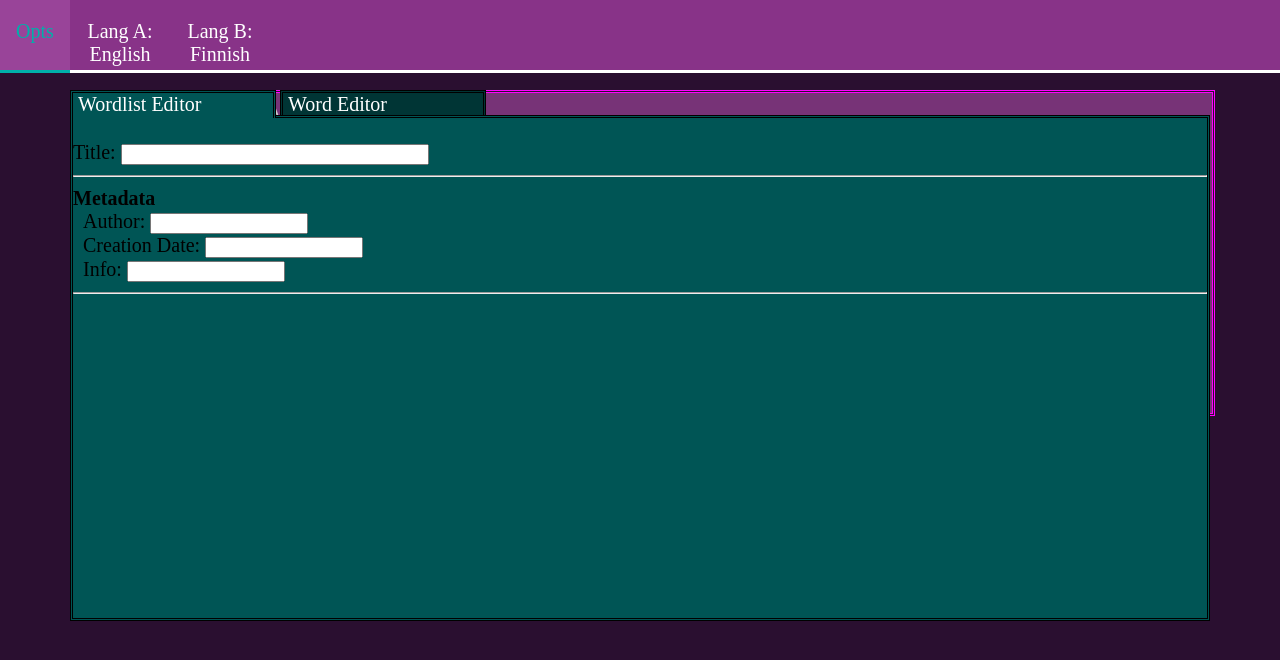
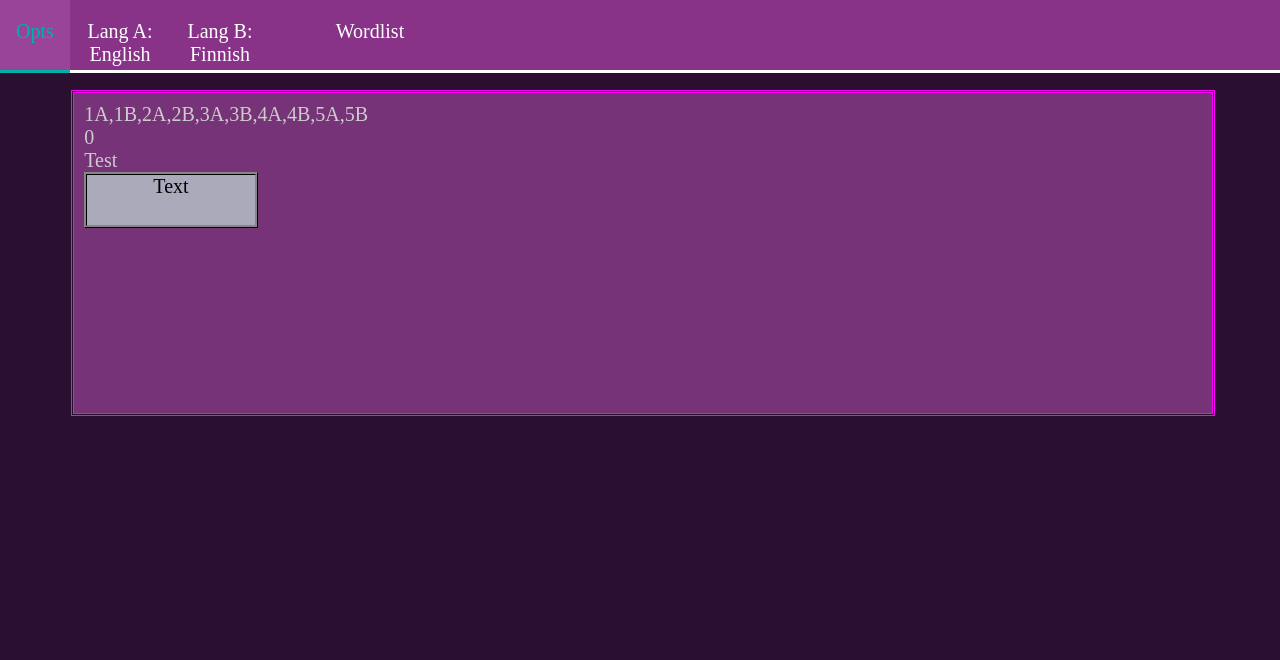
Before and after one commit to lepakko683/lepakko683.github.io, a plain HTML site: page skool/sanaharjoittelu.html in a window 1280 px wide. Drawn offline with Linux system fonts and the light colour scheme.

Commit message:
som.ething

```diff
--- a/skool/sanaharjoittelu.html
+++ b/skool/sanaharjoittelu.html
@@ -230,6 +230,10 @@
 				<center style="margin-top:20px;" id="lang_b">Lang B: Finnish</center>
 			</div>
 
+			<div id="wordlistSelector" class="bPanelButton" style="margin-left:270px;width:200px;" onMouseOver="bPanelButtonHover(this);" onClick="" onMouseOut="bPanelButtonUnhover(this);">
+				<center style="margin-top:20px;" id="lang_b">Wordlist</center>
+			</div>
+
 		</div>
 
 		<div id="optionsMenu">
@@ -251,7 +255,7 @@
 
 
 
-		<div id="wordlistCreator"> <!-- WORDLIST EDITOR -->
+		<div id="wordlistCreator" style="visibility: hidden;"> <!-- WORDLIST EDITOR -->
 			<!--<div id="wlChooser" style="position:absolute;left:0px;top:0px;width:223px;height:27px;background-color:#FFFFFF;">
 				<select style="width:223px;height:25px;">
 					<option value="newWordlist">New wordlist</option>
@@ -292,10 +296,10 @@
 
 		</div> <!-- END OF WORDLIST EDITOR -->
 
-		<div id="wlWordlistEditorTab" class="wlEditorTab" onClick="wlEditorTabClicked(this, 0);" style="z-index:6;background-color:#005555;">
+		<div id="wlWordlistEditorTab" class="wlEditorTab" onClick="wlEditorTabClicked(this, 0);" style="z-index:6;background-color:#005555;visibility: hidden;">
 			&nbsp;Wordlist Editor
 		</div>
-		<div id="wlWordEditorTab" class="wlEditorTab" onClick="wlEditorTabClicked(this, 1);">
+		<div id="wlWordEditorTab" class="wlEditorTab" onClick="wlEditorTabClicked(this, 1);" style="visibility: hidden;">
 			&nbsp;Word Editor
 		</div>
 
```
